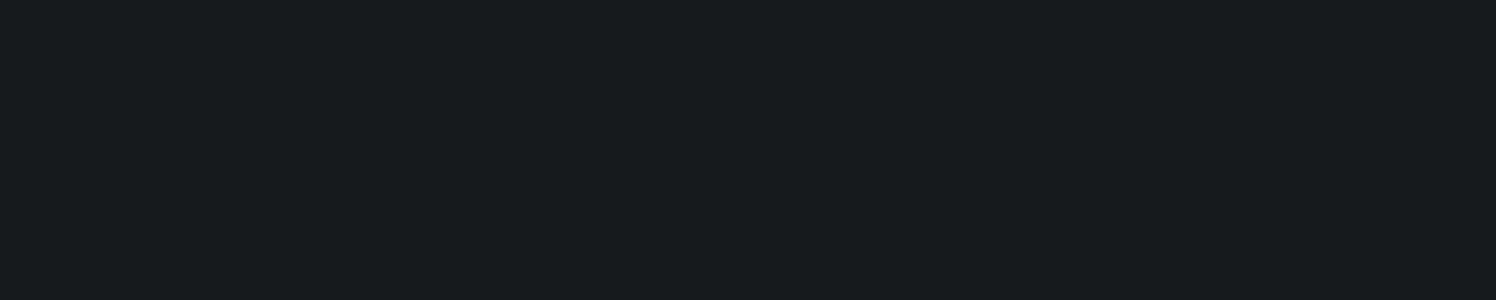
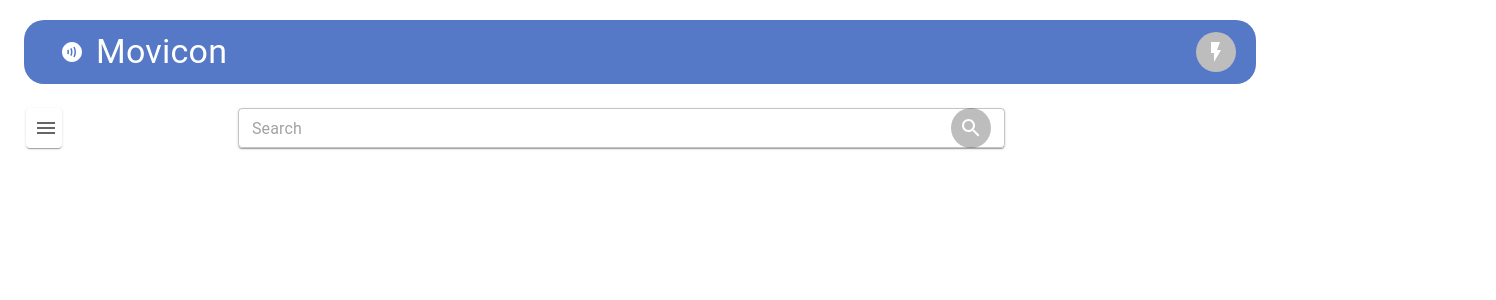
Before and after one commit to RakshitPatel910/Movie-Music-Book-Recc-WebApp, a React (Create React App) app: page /home in a window 1280 px wide. Before the commit this address had no page. Shown: the top 300 px of the page, 1496 px wide, since content can reach past the window. Built offline with nearby package versions, Linux system fonts and the light colour scheme.

Commit message:
final appbar done

```diff
--- a/src/App.js
+++ b/src/App.js
@@ -5,8 +5,8 @@ import { BrowserRouter, Routes, Route, Navigate } from "react-router-dom";
 import Navbar from './components/Appbar/Navbar/Navbar.js';
 import Searchbar from './components/Appbar/Searchbar/Searchbar.js';
 import { CheckBoxOutlineBlank } from '@material-ui/icons';
-import Signup from './components/Signup/Signup.js';
-import Signin from './components/Signin/Signin.js';
+import Signup from './components/signup/Signup.js';
+import Signin from './components/signin/Signin.js';
 import Carousel from './components/Carousel/Carousel';
 import Home from './components/Home/Home.js';
 import SearchResults from './components/SearchResults/SearchResults';
@@ -17,15 +17,15 @@ function App() {
   return (
     <>
       <BrowserRouter>
-        {/* <Navbar />
-        <Searchbar /> */}
-          <Routes>
-            <Route path="/" exact element={<Carousel/>} />
+        <Navbar />
+        <Searchbar />
+          {/* <Routes>
+          <Route path="/" exact element={<Carousel/>} />
             <Route path="/searchresults" exact element={<SearchResults/>} />
             <Route path="/movieinfo" exact element={<Home/>} />
             {/* <Route path="/signin" exact element={<Signin/>} />
-            <Route path="/signup" exact element={<Signup/>} /> */}
-          </Routes>
+            <Route path="/signup" exact element={<Signup/>} />
+          </Routes> */}
         {/* <Home/>  */}
         {/* <Signup/>
         <Signin/> */}
@@ -34,7 +34,5 @@ function App() {
     </>
   );
 }
-// afasfasfasdfsf9000
-//hi here testing
 
 export default App;
--- a/src/components/Appbar/Navbar/Navbar.js
+++ b/src/components/Appbar/Navbar/Navbar.js
@@ -25,6 +25,7 @@ import SentimentSatisfiedAltIcon from '@mui/icons-material/SentimentSatisfiedAlt
 import FlashOnOutlinedIcon from '@mui/icons-material/FlashOnOutlined';
 import { Link } from 'react-router-dom';
 import AbcRoundedIcon from '@mui/icons-material/AbcRounded';
+import { borderRadius } from "@mui/system";
 
 
 
@@ -72,22 +73,19 @@ export default function PersistentDrawerRight() {
 
   return (
 
-
-
-    <Box sx={{ display: 'flex' }} marginRight={3} marginLeft={3} marginBottom={3} marginTop={1}  >
+    <Box sx={{ display: 'flex'}} marginBottom={3} marginRight={3} marginLeft={3} marginTop={2.5}  >
       <CssBaseline />
-      <AppBar style={{background: "#5579C6" , borderRadius: '20px'}}   elevation={0} open={open}  >
+      <AppBar sx={{background: "#5579C6" , borderRadius: '20px'}}  position='xifed'  elevation={0} open={open}   >
         <Toolbar >
-        <IconButton size='large' color='inherit'>
+        <IconButton size='large' color='inherit'  component={Link} to='/'>
                     <ContactlessIcon />
 
                     </IconButton>
-                    <Typography component={Link} to='/' variant='h4'  sx={{flexGrow:1,textDecoration:"none",color:"white"}}>
+                    <Typography variant='h4'  sx={{flexGrow:1,textDecoration:"none",color:"white"}} >
                         Movicon
                     </Typography>
 
-
-          <Avatar
+          <IconButton
             color="inherit"
             aria-label="open drawer"
             edge="end"
@@ -97,17 +95,7 @@ export default function PersistentDrawerRight() {
             <Avatar>
               <FlashOnOutlinedIcon />
             </Avatar>
-
-
-
-                    <Avatar></Avatar>
-
-
-
-
-          </Avatar>
-
-
+          </IconButton>
         </Toolbar>
       </AppBar>
 
@@ -166,4 +154,3 @@ export default function PersistentDrawerRight() {
 
   );
 }
-// hello
--- a/src/components/Appbar/Searchbar/Searchbar.js
+++ b/src/components/Appbar/Searchbar/Searchbar.js
@@ -1,6 +1,6 @@
 import * as React from 'react';
 import TextField from '@mui/material/TextField';
-import { styled, useTheme } from '@mui/material/styles';
+import { styled, useTheme} from '@mui/material/styles';
 import Box from '@mui/material/Box';
 import Drawer from '@mui/material/Drawer';
 import CssBaseline from '@mui/material/CssBaseline';
@@ -60,7 +60,7 @@ export default function PersistentDrawerLeft() {
 
 
   return (
-    <Box sx={{ display: 'flex' }}  >
+    <Box sx={{ display: 'flex' }}>
       <CssBaseline />
 
       <Grid container spacing={1} columns={10}>
@@ -84,8 +84,9 @@ export default function PersistentDrawerLeft() {
 
         <Grid item xs={7.4}>
           <Item >
-          <FormControl fullWidth id="fullWidth" variant="outlined">
+          <FormControl fullWidth id="fullWidth" variant="outlined" size="small" >
           <OutlinedInput
+
 
             placeholder="Search"
             endAdornment={<InputAdornment position="end"><Avatar>< SearchIcon/></Avatar></InputAdornment>}
```
